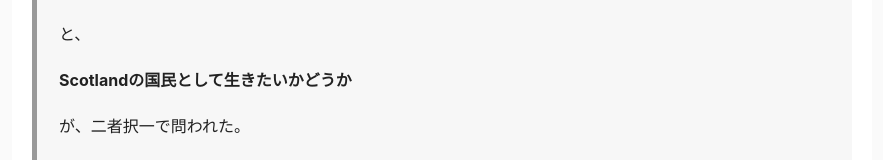
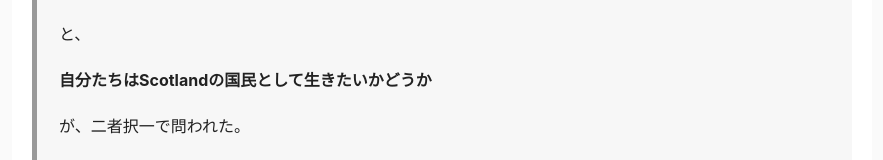
Before and after one commit to Takaolog/takaolog, a plain HTML site: page episode5.html in a window 1280 px wide. Shown: the part 10011-10171 px from the top of the page, without its empty margins (198-1081 px from the left). Drawn offline with Linux system fonts and the light colour scheme.

Commit message:
Update episode5.html

```diff
--- a/episode5.html
+++ b/episode5.html
@@ -381,7 +381,7 @@
     <p>だから2014年のスコットランドでは、</p>
     <p><strong>豊かな生活の中に生きるかどうか</strong></p>
     <p>と、</p>
-    <p><strong>Scotlandの国民として生きたいかどうか</strong></p>
+    <p><strong>自分たちはScotlandの国民として生きたいかどうか</strong></p>
     <p>が、二者択一で問われた。</p>
     <p>そしてTakaoくんが実際に会ったScottishたちの、</p>
     <p><strong>I'm Scottish first.</strong></p>
```
